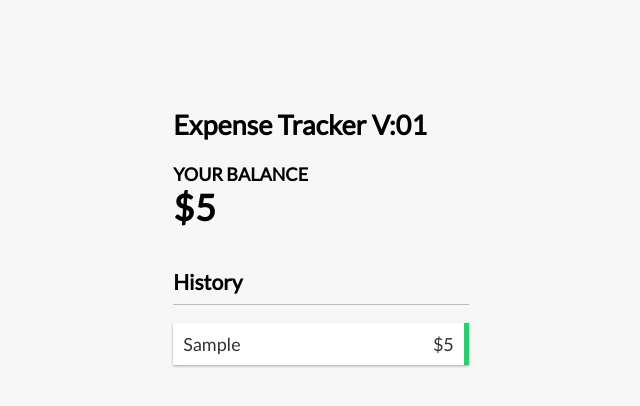
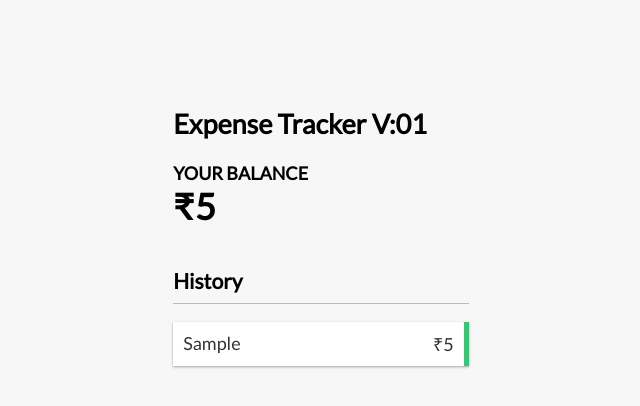
Before and after one commit to S-Axhwin/project1_expTracker, a React (Create React App) app: page / in a window 1280 px wide. Both pictures are taken after typing "Sample", "5" into the empty fields and a click on the button "Add transaction". Shown: the top 406 px of the page, without its empty margins (319-959 px from the left). Built offline with nearby package versions, Linux system fonts and the light colour scheme.

Commit message:
update homepage url in package.json file

```diff
--- a/package.json
+++ b/package.json
@@ -2,10 +2,12 @@
   "name": "expense-tracker",
   "version": "0.1.0",
   "private": true,
+  "homepage": "ashbyte.in",
   "dependencies": {
     "@testing-library/jest-dom": "^5.17.0",
     "@testing-library/react": "^13.4.0",
     "@testing-library/user-event": "^13.5.0",
+    "gh-pages": "^6.1.1",
     "react": "^18.2.0",
     "react-dom": "^18.2.0",
     "react-scripts": "5.0.1",
@@ -16,7 +18,9 @@
     "start": "react-scripts start",
     "build": "react-scripts build",
     "test": "react-scripts test",
-    "eject": "react-scripts eject"
+    "eject": "react-scripts eject",
+    "predeploy": "npm run build",
+    "deploy": "gh-pages -d build"
   },
   "eslintConfig": {
     "extends": [
--- a/public/index.html
+++ b/public/index.html
@@ -2,7 +2,7 @@
 <html lang="en">
   <head>
     <meta charset="utf-8" />
-    <title>React App</title>
+    <title>Amount Tracker</title>
   </head>
   <body>
     <noscript>You need to enable JavaScript to run this app.</noscript>
--- a/src/components/Balance.js
+++ b/src/components/Balance.js
@@ -4,7 +4,7 @@ const Balance = (props) => {
   return (
     <>
     <h4>Your Balance</h4>
-    <h1 id="balance">${props.tot}</h1>
+    <h1 id="balance">₹{props.tot}</h1>
     </>
   )
 }
--- a/src/components/History.js
+++ b/src/components/History.js
@@ -8,7 +8,7 @@ const History = (props) => {
       <ul id="list" className="list">
          {props.result.map((value)=>{
            return <li key={value.id} className={value.amt<0?"minus":"plus"}>
-          {value.topic} <span>${(value.amt**2)**(1/2)}</span><button className="delete-btn" onClick={(e)=>props.remove(value.id)}>x</button>
+          {value.topic} <span>₹{(value.amt**2)**(1/2)}</span><button className="delete-btn" onClick={(e)=>props.remove(value.id)}>x</button>
           </li>
          }
          )}
```
Also changed, not shown: 1 other file (tests, documents, lock files or other folders).
